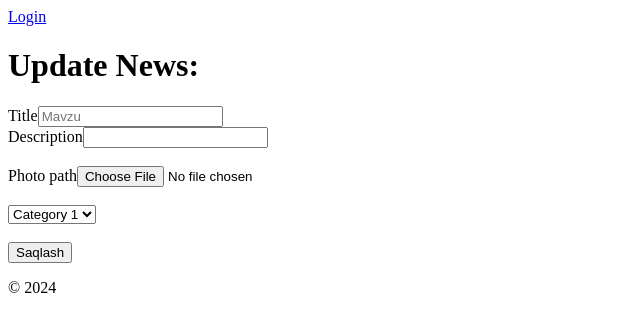
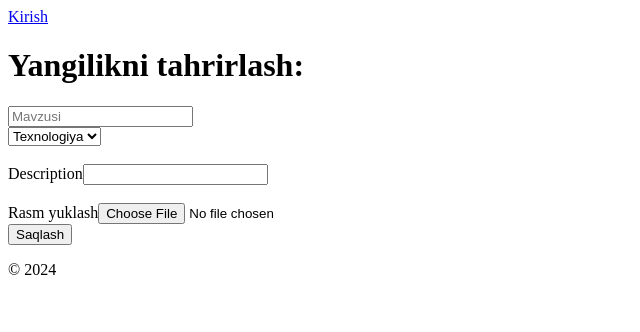
Before and after one commit to uzbek-coder-2022/PHP, a Yii app: template backend/views/news/update.php in a window 1280 px wide. Shown: the top 332 px of the page, without its empty margins (0-640 px from the left). Run offline with PHP 8.4 and a stand-in for Yii, Linux system fonts and the light colour scheme; the template is opened without the code that fills it, so the values that code supplies are empty; form fields are guessed from the names that the template uses; some libraries are stand-ins or nearby versions.

Commit message:
Rasm yuklash qo'shildi

```diff
--- a/backend/views/layouts/main.php
+++ b/backend/views/layouts/main.php
@@ -35,8 +35,8 @@ AppAsset::register($this);
         ],
     ]);
     $menuItems = [
-        ['label' => 'Home', 'url' => ['/site/index']],
-        ['label' => 'Test', 'url' => ['/user/index']],
+        ['label' => 'Bosh sahifa', 'url' => ['/site/index']],
+        ['label' => 'Yangiliklar', 'url' => ['/news/index']],
     ];
     if (Yii::$app->user->isGuest) {
         $menuItems[] = ['label' => 'Login', 'url' => ['/site/login']];
@@ -46,11 +46,11 @@ AppAsset::register($this);
         'items' => $menuItems,
     ]);
     if (Yii::$app->user->isGuest) {
-        echo Html::tag('div',Html::a('Login',['/site/login'],['class' => ['btn btn-link login text-decoration-none']]),['class' => ['d-flex']]);
+        echo Html::tag('div',Html::a('Kirish',['/site/login'],['class' => ['btn btn-link login text-decoration-none']]),['class' => ['d-flex']]);
     } else {
         echo Html::beginForm(['/site/logout'], 'post', ['class' => 'd-flex'])
             . Html::submitButton(
-                'Logout (' . Yii::$app->user->identity->username . ')',
+                'Chiqish (' . Yii::$app->user->identity->username . ')',
                 ['class' => 'btn btn-link logout text-decoration-none']
             )
             . Html::endForm();
--- a/backend/views/news/_form.php
+++ b/backend/views/news/_form.php
@@ -11,40 +11,46 @@ use dosamigos\ckeditor\CKEditor;
 
 <div class="news-form">
 
-    <?php $form = ActiveForm::begin(); ?>
+    <?php $form = ActiveForm::begin(['options' => ['enctype' => 'multipart/form-data']]); ?>
 
-    <?= $form->field($model, 'title')->textInput(['maxlength' => true, 'placeholder' => 'Mavzu']) ?>
+    <div class="row">
+        <div class="col-md-6">
+            <?= $form->field($model, 'title')->textInput(['maxlength' => true])->label(false)->textInput(['placeholder' => 'Mavzusi']) ?>
+        </div>
 
-    <?= $form->field($model, 'description')->widget(CKEditor::className(), [
-        'options' => ['rows' => 4],
-        'preset' => 'full',
-    ]) ?>
-
-
-    <!--    --><?php //= $form->field($model, 'views_count')->textInput() ?>
-
-    <!--    --><?php //= $form->field($model, 'created_at')->textInput() ?>
-
-    <!--    --><?php //= $form->field($model, 'updated_at')->textInput() ?>
-    <br>
-    <?= $form->field($model, 'photo_path')->fileInput(['accept' => 'image/*']) ?>
-
-    <!--    --><?php //= $form->field($model, 'author')->textInput() ?>
-    <br>
-    <?= $form->field($model, 'category')->dropDownList(
-        [
-            'Category 1' => 'Category 1',
-            'Category 2' => 'Category 2',
-            'Category 3' => 'Category 3',
-        ],
-        ['prompt' => 'Kategoriyani tanlang']
-    )->label(false) ?>
+        <div class="col-md-6">
+            <?= $form->field($model, 'category')->dropDownList([
+                'technology' => 'Texnologiya',
+                'sports' => 'Sport',
+                'health' => 'Salomatlik',
+                'business' => 'Biznes',
+            ], ['prompt' => 'Kategoriyani tanlang'])->label(false) ?>
+        </div>
+    </div>
 
     <br>
-    <div class="form-group">
+    <div class="row">
+        <div class="col-md-12">
+            <?= $form->field($model, 'description')->widget(CKEditor::className(), [
+                'options' => ['rows' => 6],
+                'preset' => 'full', // CKEditor presetini tanlash, 'basic', 'standard', 'full'
+            ]) ?>
+        </div>
+    </div>
+    <br>
+    <div class="row">
+        <div class="col-md-12">
+            <?= $form->field($model, 'photo_path', [
+                'inputOptions' => ['accept' => 'image/*'] // Faqat rasm turidagi fayllar
+            ])->fileInput()->label('Rasm yuklash') ?>
+        </div>
+    </div>
+
+    <div class="form-group text-center">
         <?= Html::submitButton('Saqlash', ['class' => 'btn btn-success']) ?>
     </div>
 
     <?php ActiveForm::end(); ?>
 
+
 </div>
--- a/backend/views/news/_search.php
+++ b/backend/views/news/_search.php
@@ -15,7 +15,7 @@ use yii\widgets\ActiveForm;
         'method' => 'get',
     ]); ?>
 
-    <?= $form->field($model, 'Id') ?>
+    <?= $form->field($model, 'id') ?>
 
     <?= $form->field($model, 'title') ?>
 
--- a/backend/views/news/update.php
+++ b/backend/views/news/update.php
@@ -5,9 +5,9 @@ use yii\helpers\Html;
 /** @var yii\web\View $this */
 /** @var common\models\News $model */
 
-$this->title = 'Update News: ' . $model->title;
-$this->params['breadcrumbs'][] = ['label' => 'News', 'url' => ['index']];
-$this->params['breadcrumbs'][] = ['label' => $model->title, 'url' => ['view', 'Id' => $model->Id]];
+$this->title = 'Yangilikni tahrirlash: ';
+$this->params['breadcrumbs'][] = ['label' => 'Yangiliklar', 'url' => ['index']];
+$this->params['breadcrumbs'][] = ['label' => $model->title, 'url' => ['view', 'id' => $model->id]];
 $this->params['breadcrumbs'][] = 'Update';
 ?>
 <div class="news-update">
--- a/common/models/NewsSearch.php
+++ b/common/models/NewsSearch.php
@@ -17,8 +17,8 @@ class NewsSearch extends News
     public function rules()
     {
         return [
-            [['Id', 'views_count', 'author'], 'integer'],
-            [['title', 'description', 'created_at', 'updated_at', 'photo_path', 'category'], 'safe'],
+            [['id', 'views_count', 'created_at', 'updated_at', 'author'], 'integer'],
+            [['title', 'description', 'photo_path', 'category'], 'safe'],
         ];
     }
 
@@ -58,7 +58,7 @@ class NewsSearch extends News
 
         // grid filtering conditions
         $query->andFilterWhere([
-            'Id' => $this->Id,
+            'id' => $this->id,
             'views_count' => $this->views_count,
             'created_at' => $this->created_at,
             'updated_at' => $this->updated_at,
--- a/frontend/assets/AppAsset.php
+++ b/frontend/assets/AppAsset.php
@@ -13,6 +13,7 @@ class AppAsset extends AssetBundle
     public $baseUrl = '@web';
     public $css = [
         'css/site.css',
+        'css/carousel-site.css',
     ];
     public $js = [
     ];
--- a/frontend/views/site/index.php
+++ b/frontend/views/site/index.php
@@ -3,6 +3,9 @@
 /** @var yii\web\View $this */
 
 use yii\bootstrap5\Carousel;
+use frontend\assets\AppAsset;
+
+AppAsset::register($this);
 
 $this->title = 'My Yii Application';
 ?>
@@ -16,7 +19,7 @@ $this->title = 'My Yii Application';
         $carouselItems = [];
         foreach ($imageFiles as $file) {
             $carouselItems[] = [
-                'content' => '<img src="' . Yii::$app->request->baseUrl . '/uploads/img/' . $file . '" alt="Uploaded Image">',
+                'content' => '<img class="carousel-image" src="' . Yii::$app->request->baseUrl . '/uploads/img/' . $file . '" alt="Uploaded Image">',
             ];
         }
 
@@ -25,6 +28,7 @@ $this->title = 'My Yii Application';
         ]);
         ?>
     </div>
+
 
 
     <div class="p-5 mb-4 bg-transparent rounded-3">
```
Also changed, not shown: backend/controllers/NewsController.php (+98 -17 lines), backend/views/news/index.php (+6 -6 lines), backend/views/news/view.php (+4 -4 lines), common/models/News.php (+5 -2 lines), frontend/web/css/carousel-site.css (added, +11 -0 lines), frontend/web/uploads/img/676532cb532e1.png (added), frontend/web/uploads/img/6765339660092.png (added), frontend/web/uploads/img/67653418ddf38.png (added), frontend/web/uploads/img/676537d170976.png (added), frontend/web/uploads/img/6765385ed4c5c.png (added), frontend/web/uploads/img/6765386a73105.png (added).
